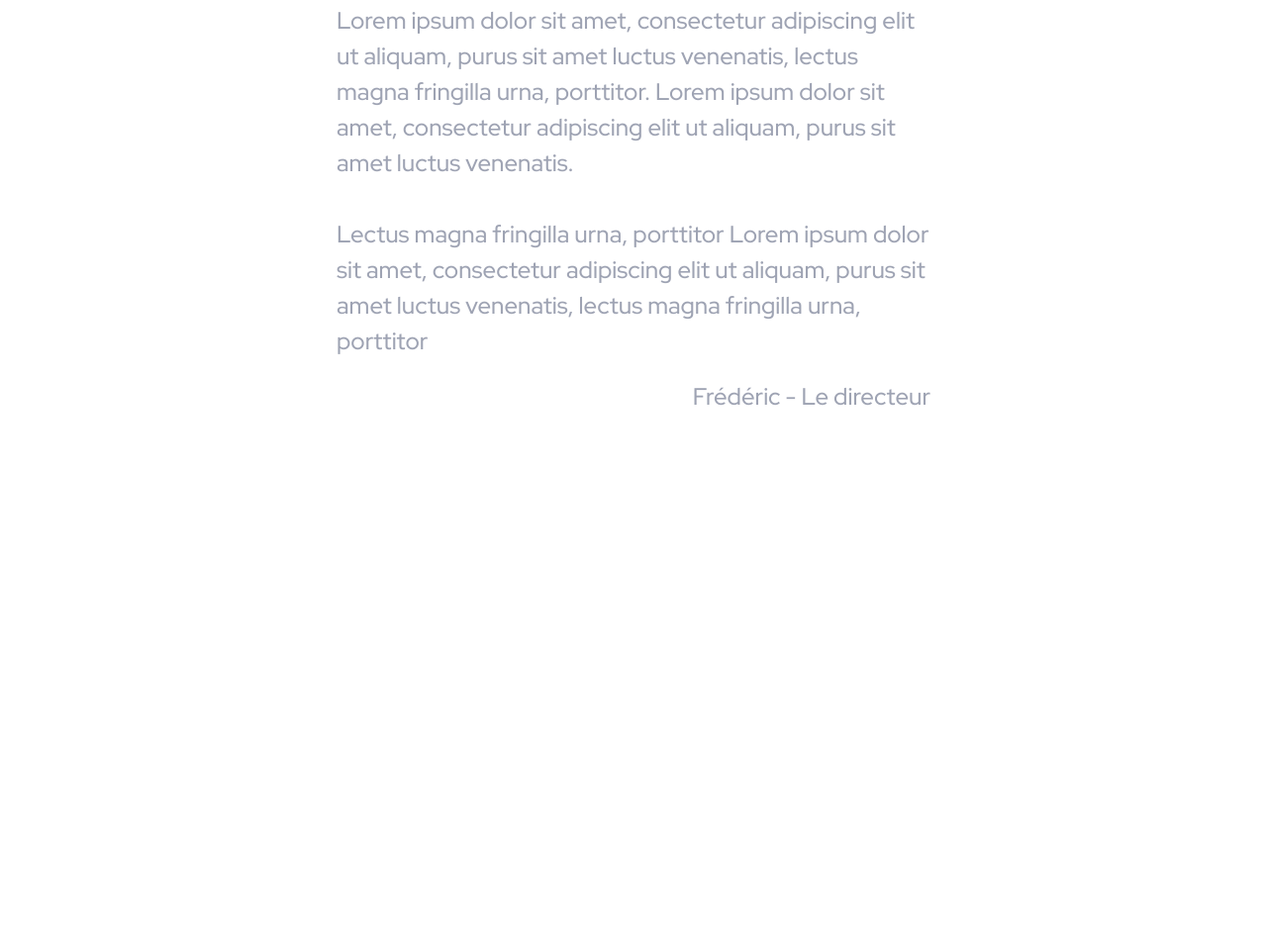
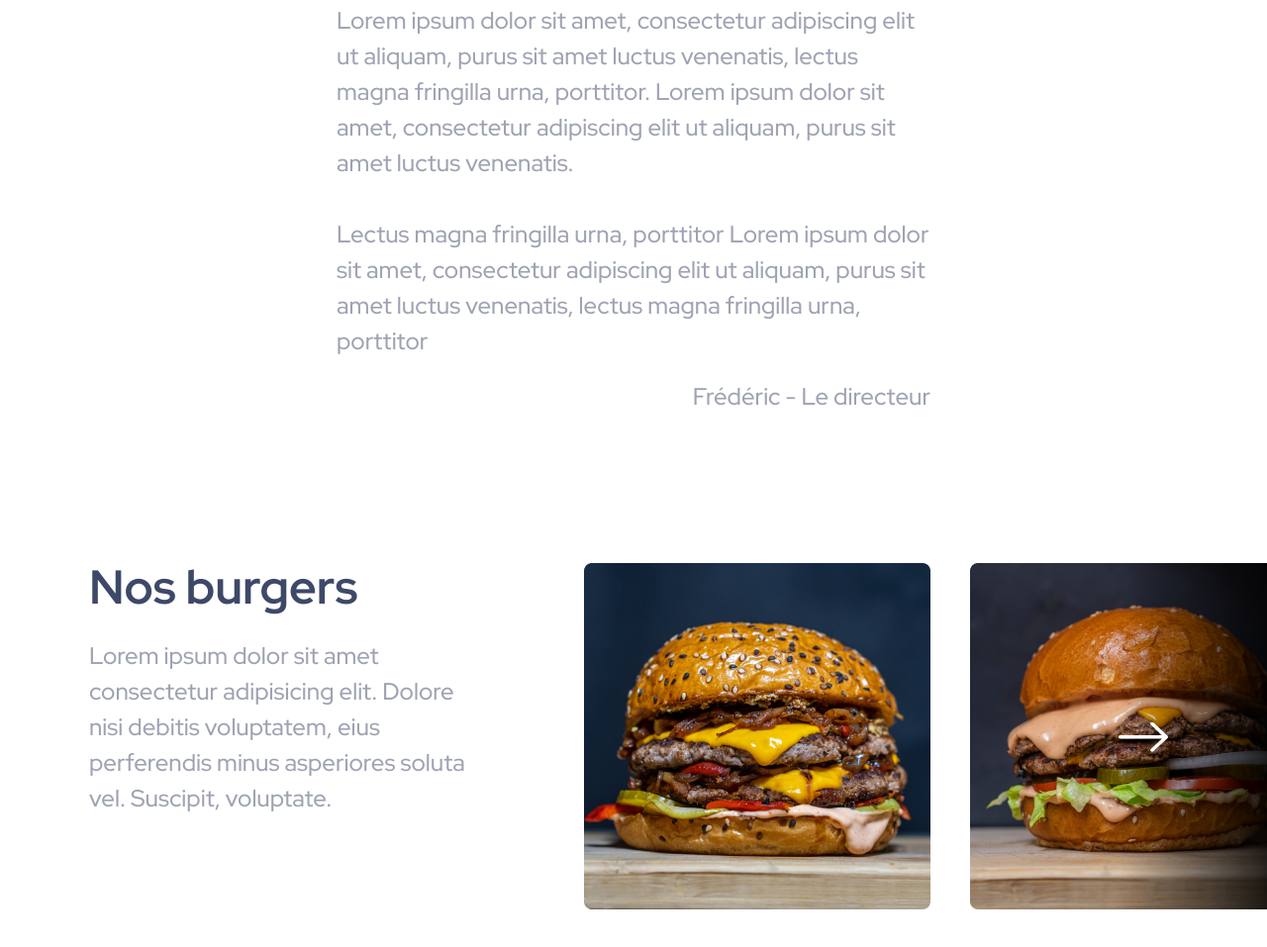
Before and after one commit to alexandregdnt/initiation-hetic-html-css, a plain HTML site: page index.html in a window 1280 px wide. Shown: the part 1023-1980 px from the top of the page at 99% size. Before the commit the page ends 1592 px from the top, so only its background shows below. Drawn offline with nearby package versions, Linux system fonts and the light colour scheme.

Commit message:
feat: burgers section

```diff
--- a/index.html
+++ b/index.html
@@ -13,7 +13,7 @@
       <ul>
         <li><a href="#home">Accueil</a></li>
         <li><a href="#story">Notre histoire</a></li>
-        <li><a href="#">Nos burgers</a></li>
+        <li><a href="#burgers">Nos burgers</a></li>
         <li><a href="#">Travailler avec nous</a></li>
         <li><a href="#">Nos restaurants</a></li>
         <li><a href="#">Nous contacter</a></li>
@@ -32,7 +32,7 @@
           </p>
           <button class="button">
             Découvrir
-            <img src="assets/arrow.svg" alt="home arrow" />
+            <img src="assets/arrow-black.svg" alt="home arrow" />
           </button>
         </div>
         <div class="home-image">
@@ -42,8 +42,8 @@
     </section>
     <section id="story">
       <div class="story-content">
-        <h2>Notre histoire</h2>
-        <p>
+        <h2 class="title">Notre histoire</h2>
+        <p class="text">
           Lorem ipsum dolor sit amet, consectetur adipiscing elit ut aliquam,
           purus sit amet luctus venenatis, lectus magna fringilla urna,
           porttitor. Lorem ipsum dolor sit amet, consectetur adipiscing elit ut
@@ -52,7 +52,26 @@
           adipiscing elit ut aliquam, purus sit amet luctus venenatis, lectus
           magna fringilla urna, porttitor
         </p>
-        <span>Frédéric - Le directeur</span>
+        <span class="text">Frédéric - Le directeur</span>
+      </div>
+    </section>
+    <section id="burgers">
+      <div class="burgers-text">
+        <h2 class="title">Nos burgers</h2>
+        <p class="text">
+          Lorem ipsum dolor sit amet consectetur adipisicing elit. Dolore nisi
+          debitis voluptatem, eius perferendis minus asperiores soluta vel.
+          Suscipit, voluptate.
+        </p>
+      </div>
+      <div class="burger-images">
+        <img src="assets/burger-1.png" alt="burger number 1" />
+        <img src="assets/burger-2.png" alt="burger number 2" />
+        <img src="assets/burger-3.png" alt="burger number 3" />
+        <img src="assets/burger-4.png" alt="burger number 4" />
+      </div>
+      <div class="scroll-indications">
+        <img src="assets/arrow-white.svg" alt="scroll arrow" />
       </div>
     </section>
   </body>
--- a/styles.css
+++ b/styles.css
@@ -142,14 +142,13 @@ nav ul a:hover::after {
   max-width: 600px;
 }
 
-#story .story-content h2 {
+.title {
   font-size: 48px;
   color: var(--dark-blue);
   font-weight: bold;
 }
 
-#story .story-content p,
-#story .story-content span {
+.text {
   font-size: 24px;
   line-height: 1.5em;
   color: var(--dark-blue-50);
@@ -165,3 +164,39 @@ nav ul a:hover::after {
   text-align: right;
   display: block;
 }
+
+#burgers {
+  padding: 0 0 0 90px;
+  margin-bottom: 100px;
+  display: flex;
+  gap: 100px;
+  position: relative;
+}
+
+#burgers .burgers-text {
+  max-width: 400px;
+}
+
+#burgers .burgers-text .text {
+  margin-top: 28px;
+}
+
+#burgers .burger-images {
+  display: flex;
+  overflow-x: scroll;
+  gap: 40px;
+}
+
+#burgers .scroll-indications {
+  background-image: linear-gradient(to right, transparent, #000000cc);
+  position: absolute;
+  right: 0;
+  height: 100%;
+  width: 150px;
+  display: flex;
+  align-items: center;
+}
+
+#burgers .scroll-indications img {
+  width: 50px;
+}
```
Also changed, not shown: assets/arrow-black.svg (added), assets/arrow-white.svg (added), assets/arrow.svg (deleted).
